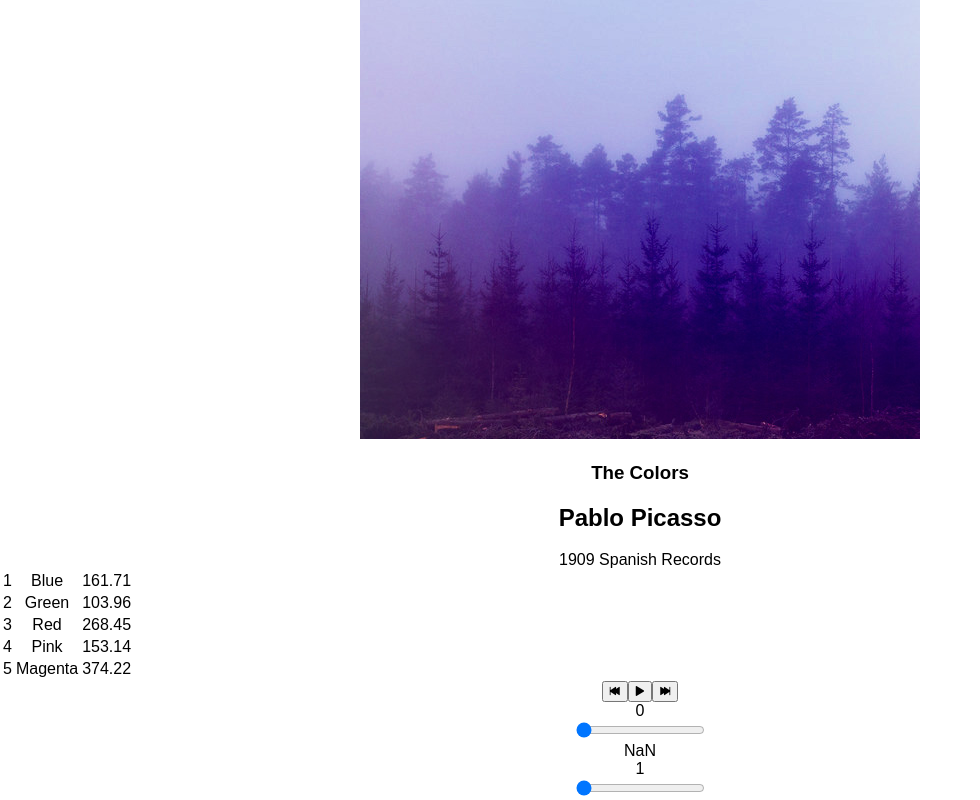
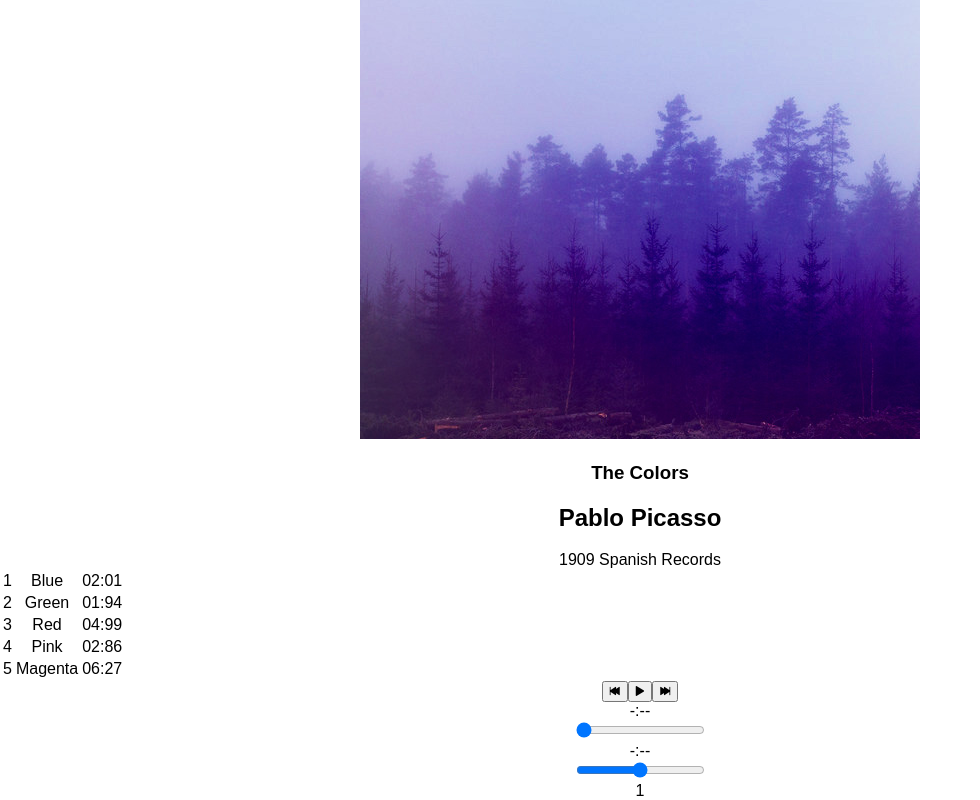
Before and after one commit to bzanetis/bloc-jams-react, a React (Create React App) app: page /album/the-colors in a window 1280 px wide. Shown: the part 219-1019 px from the top of the page, without its empty margins (0-980 px from the left). Built offline with nearby package versions, Linux system fonts and the light colour scheme.

Commit message:
assignment 9 third assist

```diff
--- a/src/components/Album.js
+++ b/src/components/Album.js
@@ -17,8 +17,8 @@ class Album extends Component {
        currentSong: album.songs[0],
        currentTime: 0,
        duration: album.songs[0].duration,
-       muted: 0,
-       volume: 80,
+       currentVolume: 0,
+       volume: 1,
        isPlaying: false,
        isHovered: false
     };
@@ -105,7 +105,7 @@ class Album extends Component {
 
     handleVolumeChange(e) {
        const newVolume = this.audioElement.volume * e.target.value;
-       this.audioElement.volume = newVolume;
+       this.audioElement.currentVolume = newVolume;
        this.setState({ volume: newVolume });
      }
 
@@ -122,6 +122,21 @@ class Album extends Component {
       }
 	   }
     }
+
+    formatTime(seconds) {
+    var minutes = 0;
+    if (seconds / 60 > 0) {
+        minutes = parseInt(seconds / 60, 10);
+        seconds = seconds % 60;
+    return ('0' + minutes).slice(-2) + ':' + ('0' + seconds).slice(-2);
+  } else {
+    return ("-:--");
+  }
+}
+
+//     formatTime(seconds) {
+//     return Math.floor(seconds / 60) + ":" + (seconds % 60 ? seconds % 60 : '00')
+// }
 
 
 render() {
@@ -147,7 +162,7 @@ render() {
 
               <td>{this.playPauseNumber(index)}</td>
               <td>{song.title}</td>
-              <td>{song.duration}</td>
+              <td>{this.formatTime(song.duration)}</td>
              </tr>
             )}
            </tbody>
@@ -155,8 +170,8 @@ render() {
        <PlayerBar
         isPlaying={this.state.isPlaying}
         currentSong={this.state.currentSong}
-        currentTime={this.audioElement.currentTime}
-        duration={this.audioElement.duration}
+        currentTime={this.formatTime(this.audioElement.currentTime)}
+        duration={this.formatTime(this.audioElement.duration)}
         volume={this.audioElement.volume}
 
         handleSongClick={() => this.handleSongClick(this.state.currentSong)}
--- a/src/components/PlayerBar.js
+++ b/src/components/PlayerBar.js
@@ -30,17 +30,17 @@ class PlayerBar extends  Component {
           </section>
 
           <section id="volume-control">
-         <div className="current-volume">{this.props.volume}</div>
+         <div className="current-volume">{this.props.currentVolume}</div>
            <input
              type="range"
              className="seek-bar"
-             value={(this.props.volume) || 0}
-             max="80"
+             value={this.props.currentVolume}
+             max="1"
              min="0"
-             step="10"
+             step="0.01"
              onChange={this.props.handleVolumeChange}
            />
-
+           <div className="volume-update">{this.props.volume}</div>
         </section>
        </section>
     );
```
